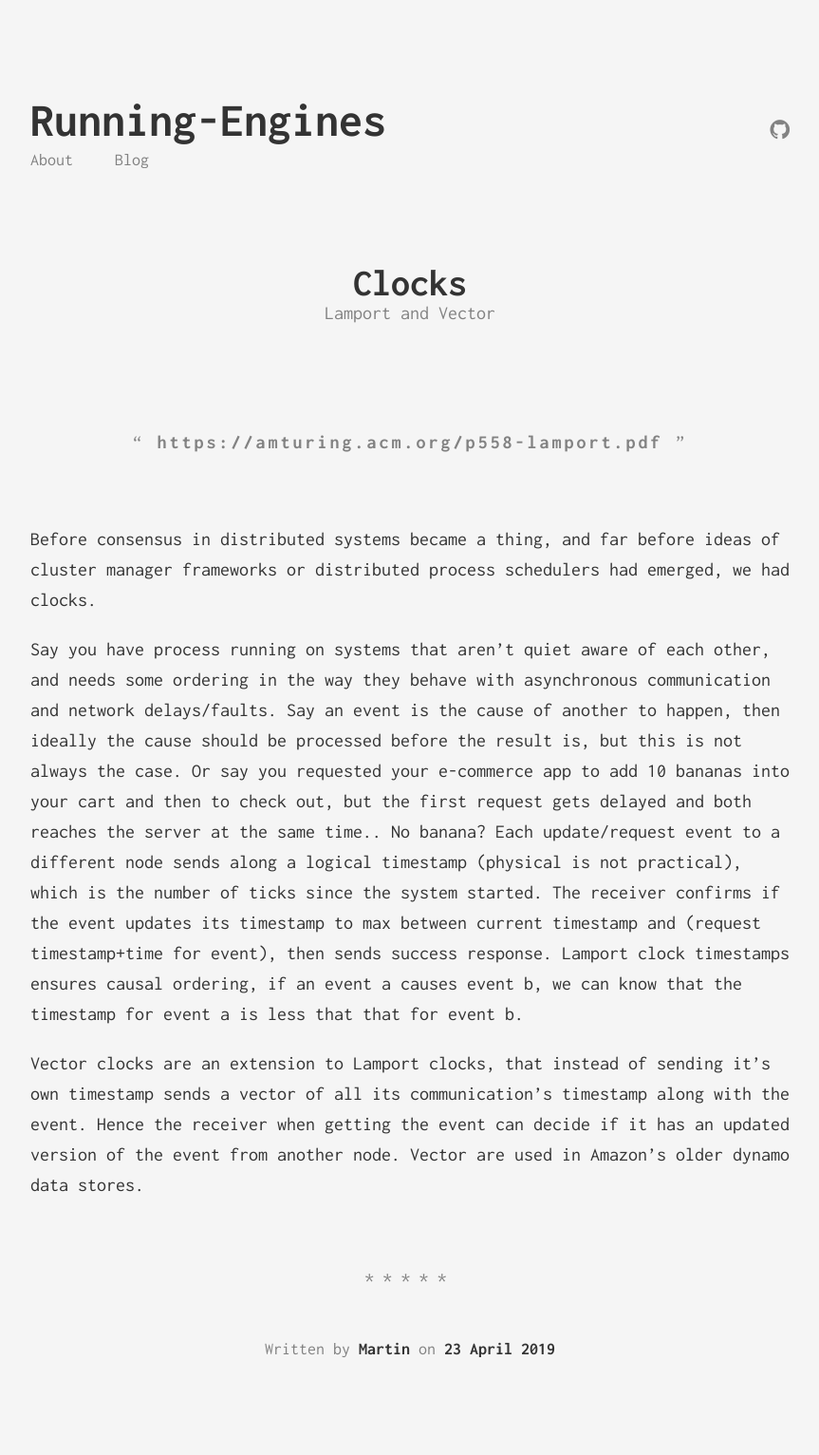
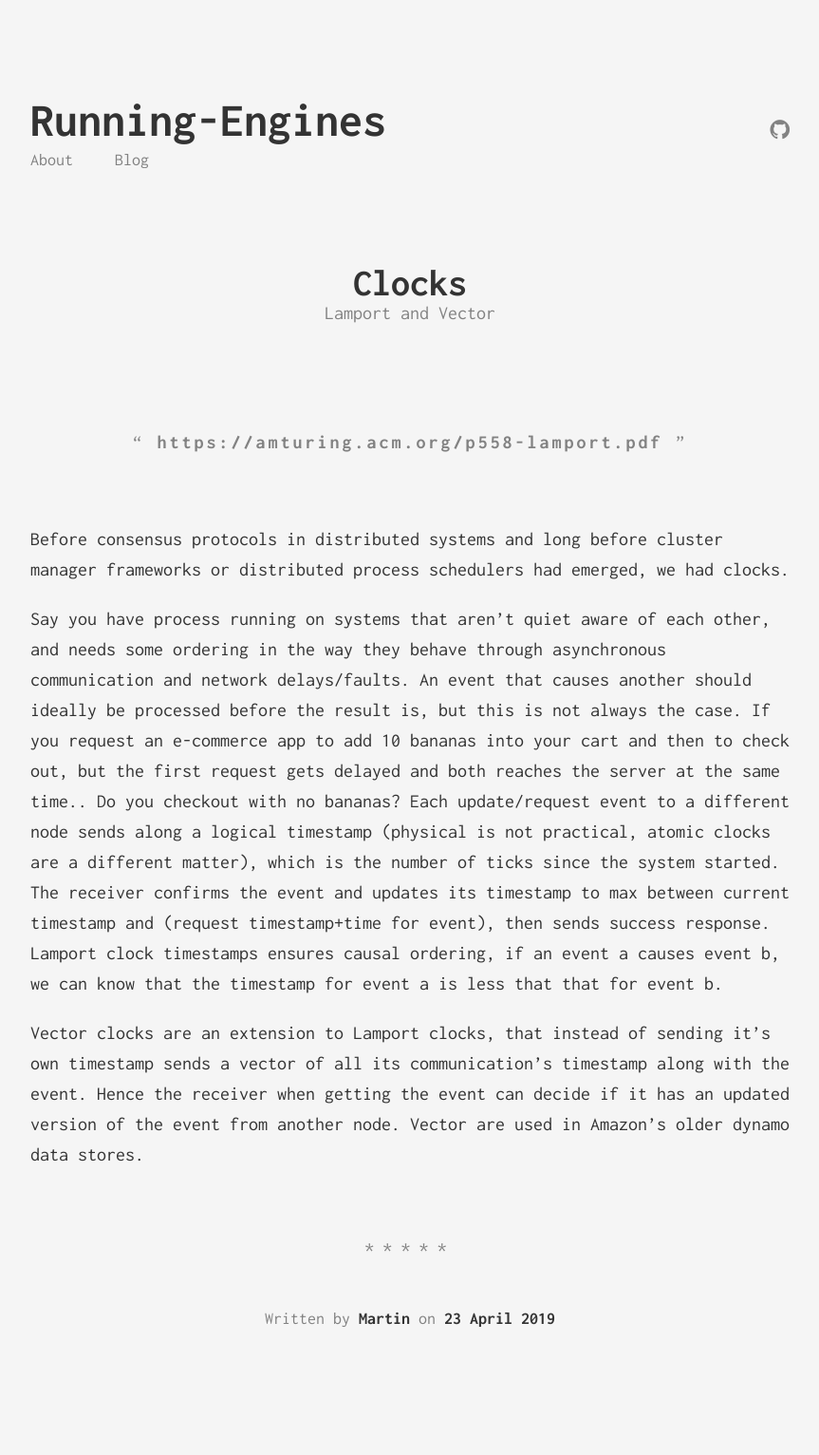
Before and after one commit to martinsrun/martinsrun.github.io, a Jekyll site: the page built from _posts/2019-06-14-Clocks.markdown, in a window 1280 px wide. Shown: the whole page at 95% size, without its empty margins (208-1071 px from the left). Built offline with Jekyll 4.4.1, drawn with Linux system fonts in a browser that asks for light colours; after the commit the page ends 1500 px from its top, so only the background shows below that.

Commit message:
Update 2019-06-14-Clocks.markdown

```diff
--- a/_posts/2019-06-14-Clocks.markdown
+++ b/_posts/2019-06-14-Clocks.markdown
@@ -7,11 +7,11 @@ categories: [programming,distributed]
 ---
 ><https://amturing.acm.org/p558-lamport.pdf>
 
-Before consensus in distributed systems became a thing, and far before ideas of cluster manager frameworks or distributed process schedulers had emerged, we had clocks.
+Before consensus protocols in distributed systems and long before cluster manager frameworks or distributed process schedulers had emerged, we had clocks.
 
-Say you have process running on systems that aren't quiet aware of each other, and needs some ordering in the way they behave with asynchronous communication and network delays/faults.
-Say an event is the cause of another to happen, then ideally the cause should be processed before the result is, but this is not always the case. Or say you requested your e-commerce app to add 10 bananas into your cart and then to check out, but the first request gets delayed and both reaches the server at the same time.. No banana?
-Each update/request event to a different node sends along a logical timestamp (physical is not practical), which is the number of ticks since the system started. The receiver confirms if the event updates its timestamp to max between current timestamp and (request timestamp+time for event), then sends success response.
+Say you have process running on systems that aren't quiet aware of each other, and needs some ordering in the way they behave through asynchronous communication and network delays/faults.
+An event that causes another should ideally be processed before the result is, but this is not always the case. If you request an e-commerce app to add 10 bananas into your cart and then to check out, but the first request gets delayed and both reaches the server at the same time.. Do you checkout with no bananas?
+Each update/request event to a different node sends along a logical timestamp (physical is not practical, atomic clocks are a different matter), which is the number of ticks since the system started. The receiver confirms the event and updates its timestamp to max between current timestamp and (request timestamp+time for event), then sends success response.
 Lamport clock timestamps ensures causal ordering, if an event a causes event b, we can know that the timestamp for event a is less that that for event b.
 
 
```
